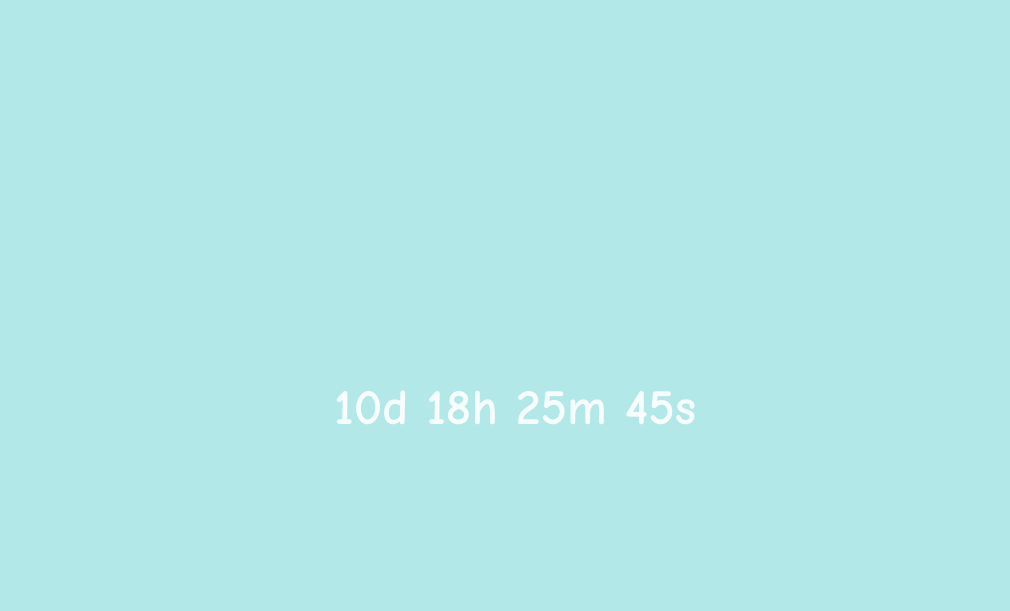
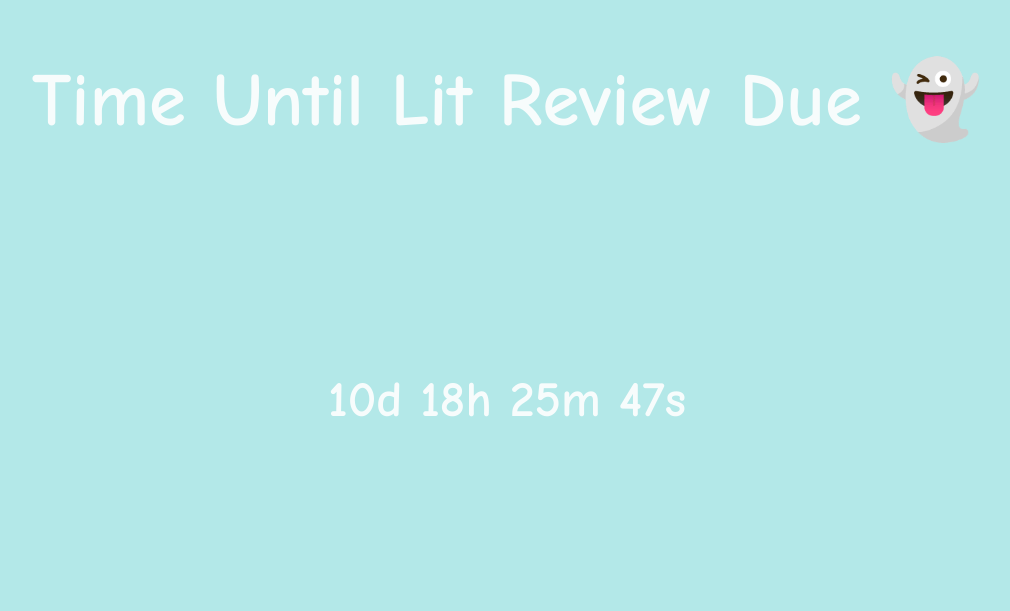
Before and after one commit to JaGure/Ponzy-Lit-Review-Countdown, a website built with Parcel: page index.html in a window 1280 px wide. Shown: the whole page, without its empty margins (133-1143 px from the left). Built offline with nearby package versions, Linux system fonts and the light colour scheme.

Commit message:
Added a title

```diff
--- a/index.html
+++ b/index.html
@@ -9,7 +9,10 @@
 </head>
 <body>
     <div id="container">
-        <div id="timer-box">
+        <div id="title-box" class="text-box">
+            <p id="title-text">Time Until Lit Review Due 👻</p>
+        </div>
+        <div id="timer-box" class="text-box">
             <noscript>Please enable Javascript in your browser to view this content.</noscript>
             <p id="timer-text">Loading Timer...</p>
         </div>
--- a/styles.css
+++ b/styles.css
@@ -1,6 +1,13 @@
+* {
+    margin: 0;
+    padding: 0;
+}
+
 body {
     font-family: "Comic Sans MS", "Sans-Serif";
     background-color: #b3e8e8;
+    color: #f7fcfc;
+    font-weight: bold;
 }
 
 #container {
@@ -8,8 +15,20 @@ body {
     height: 100vh;
     box-sizing: border-box;
     display: grid;
-    grid-template-columns: 20% [body-col-start] auto [body-col-end] 20%;
+    grid-template-columns: 10% [body-col-start] auto [body-col-end] 10%;
     grid-template-rows: 25% [body-row-start] auto [body-row-end] 25%;
+}
+
+.text-box {
+    display: flex;
+    flex-flow: row wrap;
+    align-items: center;
+    justify-content: center;
+}
+
+.text-box p {
+    flex: initial;
+    text-align: center;
 }
 
 #timer-box {
@@ -17,16 +36,19 @@ body {
     grid-column-end: body-col-end;
     grid-row-start: body-row-start;
     grid-row-end: body-row-end;
-    display: flex;
-    flex-flow: row wrap;
-    align-items: center;
-    justify-content: center;
 }
 
 #timer-text {
-    flex: initial;
-    text-align: center;
-    color: #f7fcfc;
     font-size: 50px;
-    font-weight: bold;
 }
+
+#title-box {
+    grid-column-start: body-col-start;
+    grid-column-end: body-col-end;
+    grid-row-start: 1;
+    grid-row-end: body-row-start;
+}
+
+#title-text {
+    font-size: 75px;
+}
```
